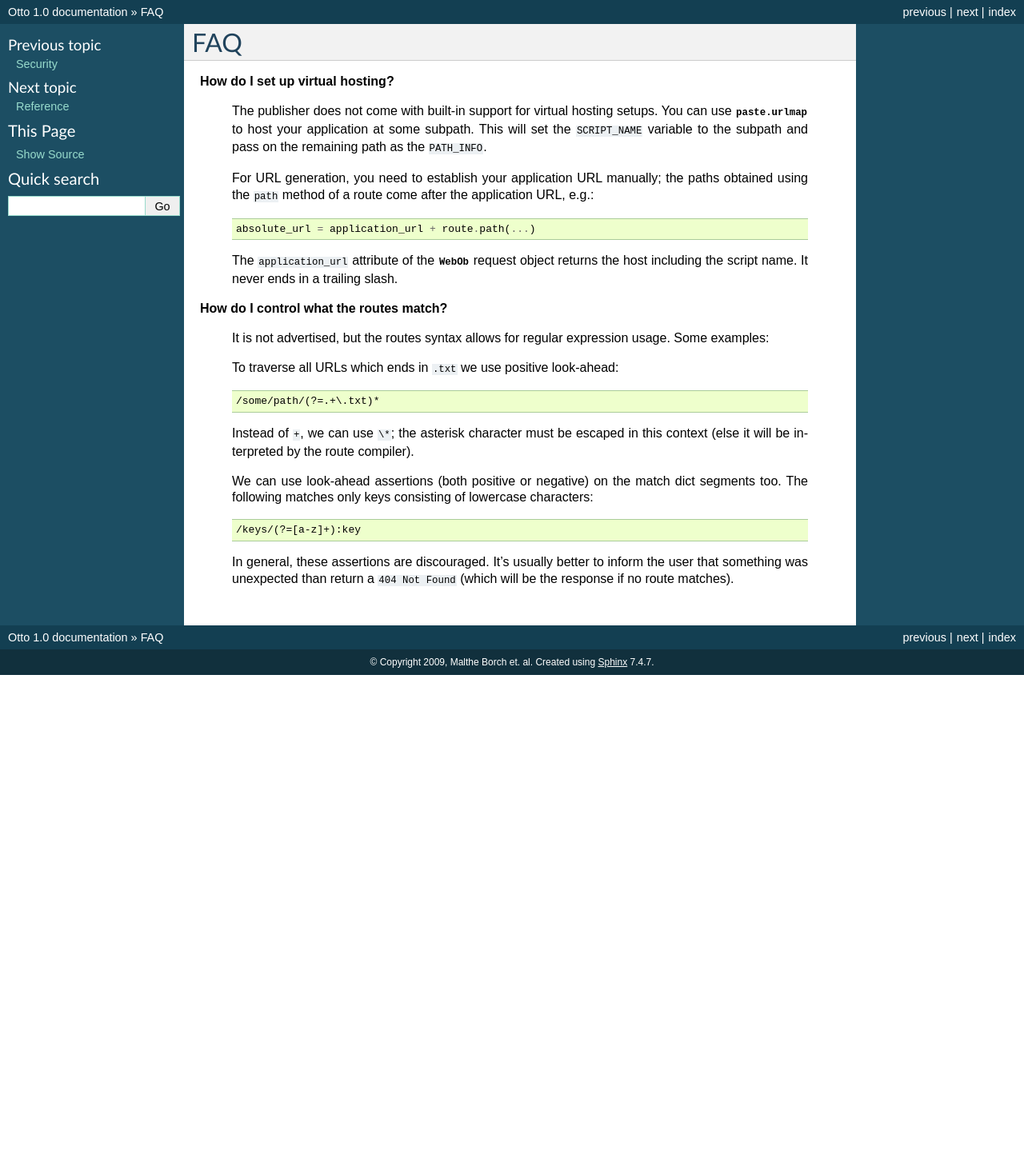
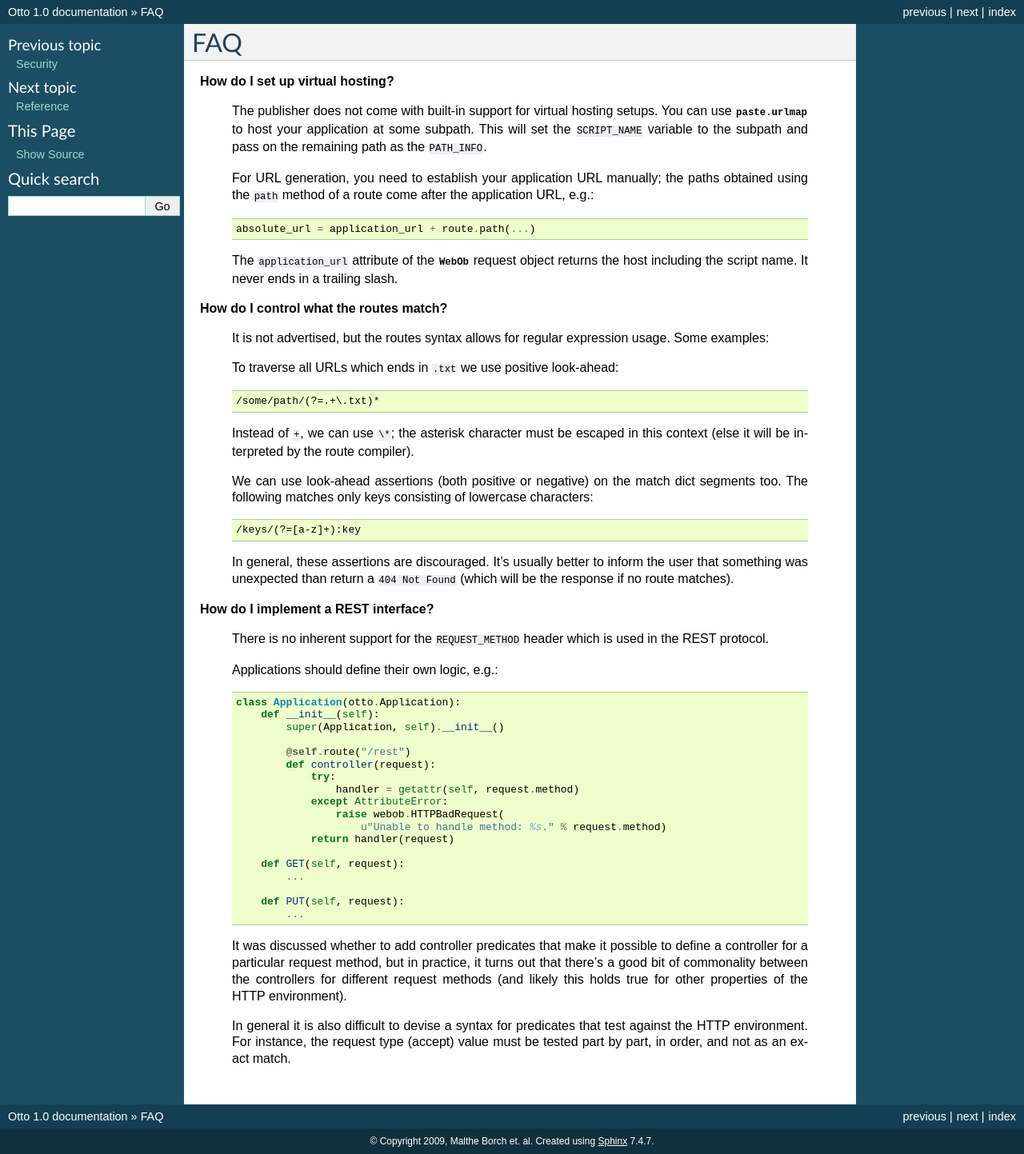
Before and after one commit to malthe/otto, a Sphinx documentation site: the page built from otto/docs/faq.rst, in a window 1280 px wide. Shown: the whole page at 80% size. Built offline with Sphinx 7.4.7, drawn with Linux system fonts in a browser that asks for light colours; before the commit the page ends 900 px from its top, so only the background shows below that.

Commit message:
Added answer to question on how to implement a REST interface.

```diff
--- a/otto/docs/faq.rst
+++ b/otto/docs/faq.rst
@@ -44,3 +44,40 @@ FAQ
   In general, these assertions are discouraged. It's usually better to
   inform the user that something was unexpected than return a ``404
   Not Found`` (which will be the response if no route matches).
+
+**How do I implement a REST interface?**
+
+  There is no inherent support for the ``REQUEST_METHOD`` header which
+  is used in the REST protocol.
+
+  Applications should define their own logic, e.g.::
+
+    class Application(otto.Application):
+        def __init__(self):
+            super(Application, self).__init__()
+
+            @self.route("/rest")
+            def controller(request):
+                try:
+                    handler = getattr(self, request.method)
+                except AttributeError:
+                    raise webob.HTTPBadRequest(
+                        u"Unable to handle method: %s." % request.method)
+                return handler(request)
+
+        def GET(self, request):
+            ...
+
+        def PUT(self, request):
+            ...
+
+  It was discussed whether to add controller predicates that make it
+  possible to define a controller for a particular request method, but
+  in practice, it turns out that there's a good bit of commonality
+  between the controllers for different request methods (and likely
+  this holds true for other properties of the HTTP environment).
+
+  In general it is also difficult to devise a syntax for predicates
+  that test against the HTTP environment. For instance, the request
+  type (accept) value must be tested part by part, in order, and not
+  as an exact match.
```
